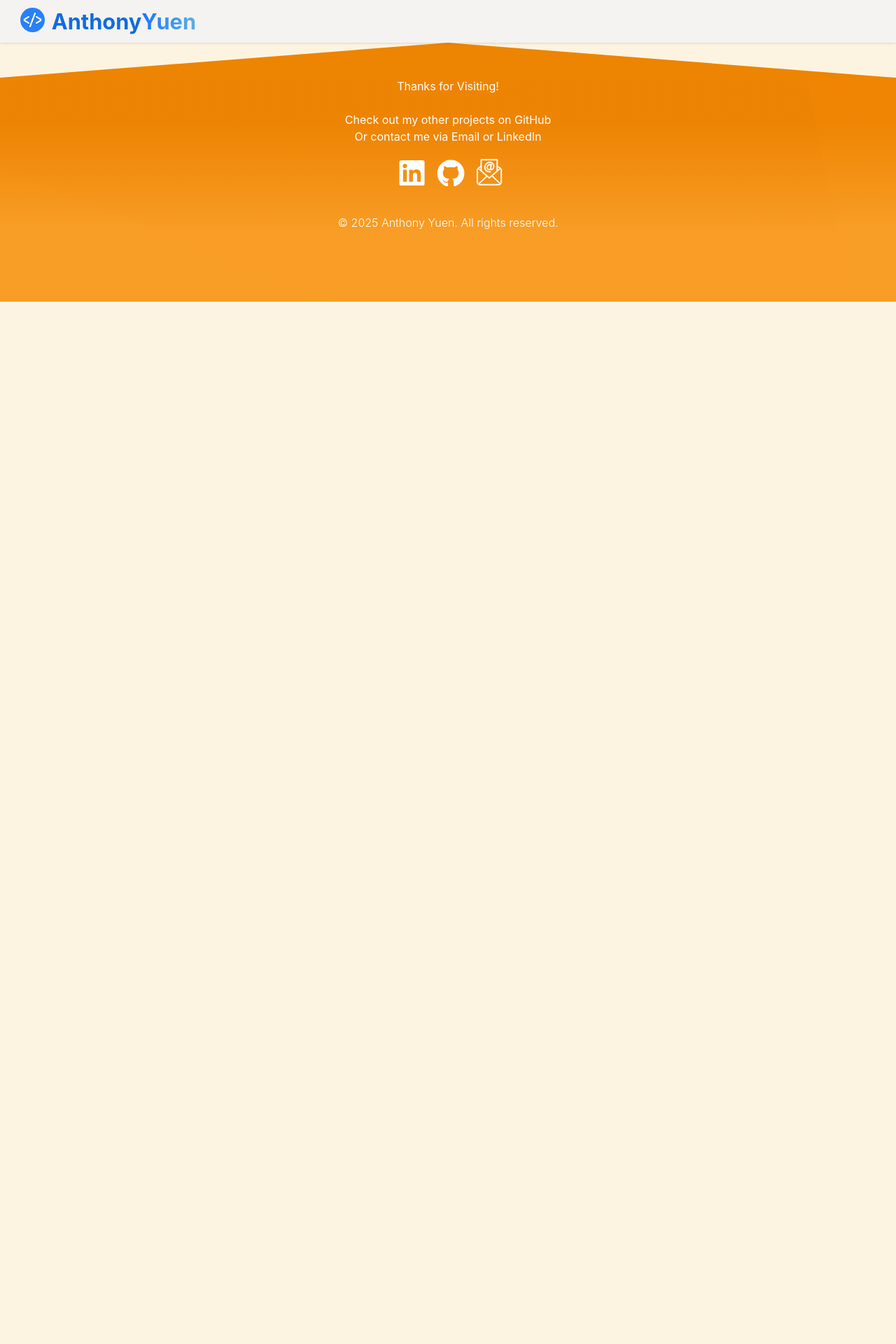
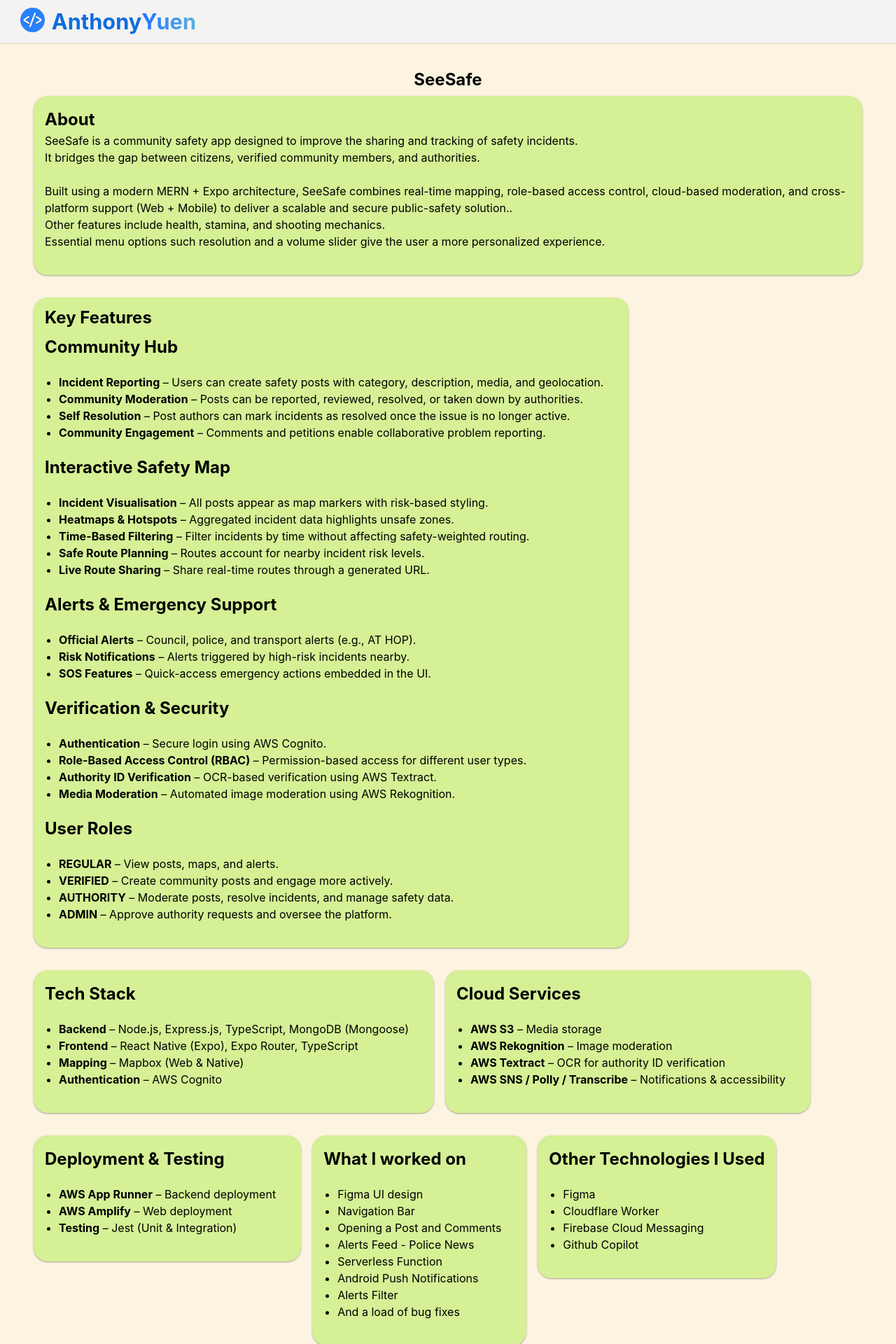
Before and after one commit to An1honyY/anthonyyuen, a React (Vite) app: page /seesafe in a window 1280 px wide. Shown: the top 1920 px of the page at 70% size. Before the commit the page ends 800 px from the top, so only its background shows below. Built offline with nearby package versions, Linux system fonts and the light colour scheme.

Commit message:
seesafe writeup and list bug fix
adding the seesafe page and writeup. It's still missing snapshots. gave ul padding

```diff
--- a/src/App.css
+++ b/src/App.css
@@ -2,3 +2,7 @@
   text-align: center;
   overflow: hidden;
 }
+
+ul {
+  padding: 20px;
+}
--- a/src/App.jsx
+++ b/src/App.jsx
@@ -8,6 +8,7 @@
 import About from './pages/about'
 import Projects from './pages/projects'
 import Contact from './pages/contact'
+import SeeSafe from './pages/projects/seesafe'
 import Znake from './pages/projects/znake'
 import Fingerprint from './pages/projects/fingerprint'
 import ToothMate from './pages/projects/toothmate'
@@ -34,6 +35,7 @@
                     }/>
 
                     {/* Separate Pages */}
+                    <Route path="/seesafe" element={<SeeSafe/>}/>
                     <Route path="/znake" element={<Znake/>}/>
                     <Route path="/fingerprint" element={<Fingerprint/>}/>
                     <Route path="/toothmate" element={<ToothMate/>}/>
--- a/src/components/header.css
+++ b/src/components/header.css
@@ -150,6 +150,7 @@
 nav ul {
     display: flex;
     list-style-type: none;
+    padding: 0;
 }
 
 nav li {
--- a/src/pages/projects.jsx
+++ b/src/pages/projects.jsx
@@ -21,6 +21,19 @@
                 <img src={press_img} />
 
             <div className="projects">
+                <HashLink smooth to="/seesafe" className="project-card">
+                    <img src={znake_img} />
+                    <h6>___________</h6>
+                    <div className="project-card-text">
+                        <h2>SeeSafe</h2>
+                        <p>A community safety app designed to improve the sharing and tracking of incidents.</p>
+                        <br></br>
+                        <p>Agile Methodology: Scrum</p>
+                        <p>Role: Frontend/Full Stack Developer</p>
+                        <p>Team Members: 5</p>
+                        <p>Architecture: MERN (React Native) + Expo</p>
+                    </div>
+                </HashLink>
                 <HashLink smooth to="/znake" className="project-card">
                     <img src={znake_img} />
                     <h6>___________</h6>
--- /dev/null
+++ b/src/pages/projects/seesafe.css
@@ -0,0 +1,57 @@
+.seesafe {
+    margin: 40px;
+}
+
+@media (max-width: 768px) {
+    .seesafe {
+        margin: 5px;
+    }
+}
+
+.seesafe h1 {
+    font-size: 24px;
+    font-weight: bold;
+    margin-bottom: 10px;
+}
+
+.seesafe p {
+    font-size: 16px;
+    line-height: 1.5;
+    margin-bottom: 20px;
+}
+
+.seesafe a:hover{
+    text-decoration: underline;
+}
+
+.seesafe-content {
+    display: flex;
+    flex-wrap: wrap;
+}
+
+.seesafe-content section {
+    box-shadow: rgba(0, 0, 0, 0.12) 0px 1px 3px, rgba(0, 0, 0, 0.24) 0px 1px 2px;
+    padding: 1em;
+    border-radius: 20px;
+    height: fit-content;
+    width: fit-content;
+    min-width: 300px;
+    margin: 0 0.5em;
+    margin-bottom: 2em;
+    text-align: left;
+    box-sizing: border-box;
+    background-color: #d5f095;
+}
+
+.seesafe-content .seesafe-snapshots {
+    max-width: 40vw;
+    max-width: fit-content;
+
+}
+
+.seesafe-content .seesafe-snapshots img{
+    max-width: 40vw;
+    border-radius: 15px;
+    margin: 1rem;
+
+}
--- /dev/null
+++ b/src/pages/projects/seesafe.jsx
@@ -0,0 +1,144 @@
+import './seesafe.css';
+import img1 from '../../assets/znake1.webp';
+import img2 from '../../assets/znake2.webp';
+import img3 from '../../assets/znake3.webp';
+import img4 from '../../assets/znake4.webp';
+
+const SeeSafe = () => {
+    return (
+        <div className="seesafe">
+            <h1>SeeSafe</h1>
+            <div className="seesafe-content">
+                <section>
+                    <h2>About</h2>
+                    <p>
+                        SeeSafe is a community safety app designed to improve the sharing and tracking of safety incidents.
+                        <br></br>
+                        It bridges the gap between citizens, verified community members, and authorities.
+                        <br></br>
+                        <br></br>
+                        Built using a modern MERN + Expo architecture, SeeSafe combines real-time mapping, role-based access control, cloud-based moderation, and cross-platform support (Web + Mobile) to deliver a scalable and secure public-safety solution..
+                        <br></br>
+                        Other features include health, stamina, and shooting mechanics.
+                        <br></br>
+                        Essential menu options such resolution and a volume slider give the user a more personalized experience.
+                    </p>
+                </section>
+
+                <section>
+                <h1>Key Features</h1>
+                    <h2>Community Hub</h2>
+                    <ul>
+                        <li><strong>Incident Reporting</strong> – Users can create safety posts with category, description, media, and geolocation.</li>
+                        <li><strong>Community Moderation</strong> – Posts can be reported, reviewed, resolved, or taken down by authorities.</li>
+                        <li><strong>Self Resolution</strong> – Post authors can mark incidents as resolved once the issue is no longer active.</li>
+                        <li><strong>Community Engagement</strong> – Comments and petitions enable collaborative problem reporting.</li>
+                    </ul>
+
+                    <h2>Interactive Safety Map</h2>
+                    <ul>
+                        <li><strong>Incident Visualisation</strong> – All posts appear as map markers with risk-based styling.</li>
+                        <li><strong>Heatmaps &amp; Hotspots</strong> – Aggregated incident data highlights unsafe zones.</li>
+                        <li><strong>Time-Based Filtering</strong> – Filter incidents by time without affecting safety-weighted routing.</li>
+                        <li><strong>Safe Route Planning</strong> – Routes account for nearby incident risk levels.</li>
+                        <li><strong>Live Route Sharing</strong> – Share real-time routes through a generated URL.</li>
+                    </ul>
+
+                    <h2>Alerts &amp; Emergency Support</h2>
+                    <ul>
+                        <li><strong>Official Alerts</strong> – Council, police, and transport alerts (e.g., AT HOP).</li>
+                        <li><strong>Risk Notifications</strong> – Alerts triggered by high-risk incidents nearby.</li>
+                        <li><strong>SOS Features</strong> – Quick-access emergency actions embedded in the UI.</li>
+                    </ul>
+
+                    <h2>Verification &amp; Security</h2>
+                    <ul>
+                        <li><strong>Authentication</strong> – Secure login using AWS Cognito.</li>
+                        <li><strong>Role-Based Access Control (RBAC)</strong> – Permission-based access for different user types.</li>
+                        <li><strong>Authority ID Verification</strong> – OCR-based verification using AWS Textract.</li>
+                        <li><strong>Media Moderation</strong> – Automated image moderation using AWS Rekognition.</li>
+                    </ul>
+
+                    <h2>User Roles</h2>
+                    <ul>
+                        <li><strong>REGULAR</strong> – View posts, maps, and alerts.</li>
+                        <li><strong>VERIFIED</strong> – Create community posts and engage more actively.</li>
+                        <li><strong>AUTHORITY</strong> – Moderate posts, resolve incidents, and manage safety data.</li>
+                        <li><strong>ADMIN</strong> – Approve authority requests and oversee the platform.</li>
+                    </ul>
+                </section>
+
+                <section>
+                    <h2>Tech Stack</h2>
+                    <ul>
+                        <li><strong>Backend</strong> – Node.js, Express.js, TypeScript, MongoDB (Mongoose)</li>
+                        <li><strong>Frontend</strong> – React Native (Expo), Expo Router, TypeScript</li>
+                        <li><strong>Mapping</strong> – Mapbox (Web &amp; Native)</li>
+                        <li><strong>Authentication</strong> – AWS Cognito</li>
+                    </ul>
+                </section>
+
+                <section>
+                    <h2>Cloud Services</h2>
+                    <ul>
+                        <li><strong>AWS S3</strong> – Media storage</li>
+                        <li><strong>AWS Rekognition</strong> – Image moderation</li>
+                        <li><strong>AWS Textract</strong> – OCR for authority ID verification</li>
+                        <li><strong>AWS SNS / Polly / Transcribe</strong> – Notifications &amp; accessibility</li>
+                    </ul>
+                </section>
+
+                <section>
+                    <h2>Deployment &amp; Testing</h2>
+                    <ul>
+                        <li><strong>AWS App Runner</strong> – Backend deployment</li>
+                        <li><strong>AWS Amplify</strong> – Web deployment</li>
+                        <li><strong>Testing</strong> – Jest (Unit &amp; Integration)</li>
+                    </ul>
+                </section>
+                <section>
+                    <h2>What I worked on</h2>
+                    <ul>
+                        <li>Figma UI design</li>
+                        <li>Navigation Bar</li>
+                        <li>Opening a Post and Comments</li>
+                        <li>Alerts Feed - Police News</li>
+                        <li>Serverless Function</li>
+                        <li>Android Push Notifications</li>
+                        <li>Alerts Filter</li>
+                        <li>And a load of bug fixes</li>
+                    </ul>
+                </section>
+                <section>
+                    <h2>Other Technologies I Used</h2>
+                    <ul>
+                        <li>Figma</li>
+                        <li>Cloudflare Worker</li>
+                        <li>Firebase Cloud Messaging</li>
+                        <li>Github Copilot</li>
+                    </ul>
+                </section>
+                <section>
+                    <h2>Snapshots</h2>
+                    <div className="seesafe-snapshots">
+                        <img src={img1} alt="Znake gameplay snapshot 1" />
+                        <img src={img2} alt="Znake gameplay snapshot 2" />
+                        <img src={img3} alt="Znake gameplay snapshot 3" />
+                        <img src={img4} alt="Znake gameplay snapshot 4" />
+                    </div>
+                </section>
+
+                <section>
+                    <h2>Github</h2>
+                    <p> Unfortunately this repository is private so this link won't work for you... but it will for me :)</p>
+                    <p>
+                        Check out the code here: <a href="https://github.com/CS778-LY-2025-Consulting-Challenge/SeeSafe" target="_blank" rel="noopener noreferrer">https://github.com/CS778-LY-2025-Consulting-Challenge/SeeSafe</a>
+                    </p>
+
+                </section>
+            </div>
+        </div>
+    );
+};
+
+export default SeeSafe;
```
